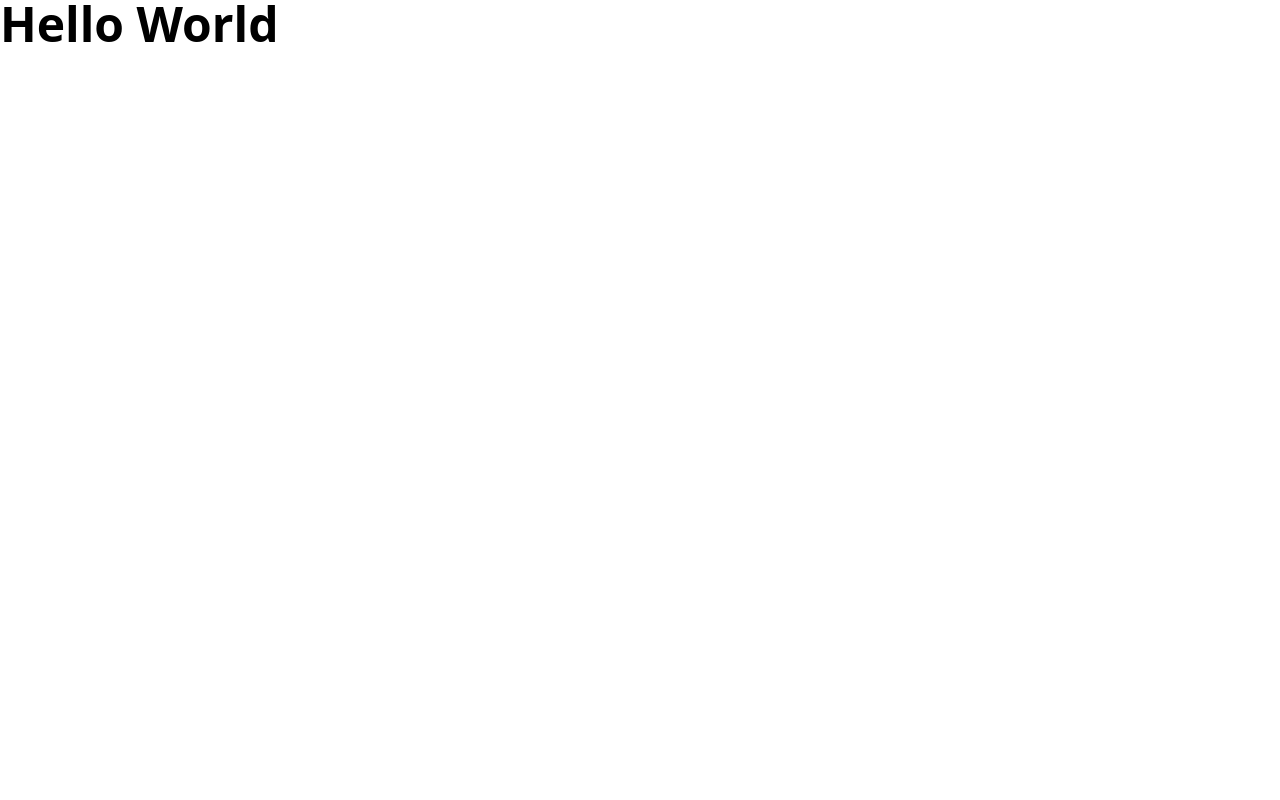
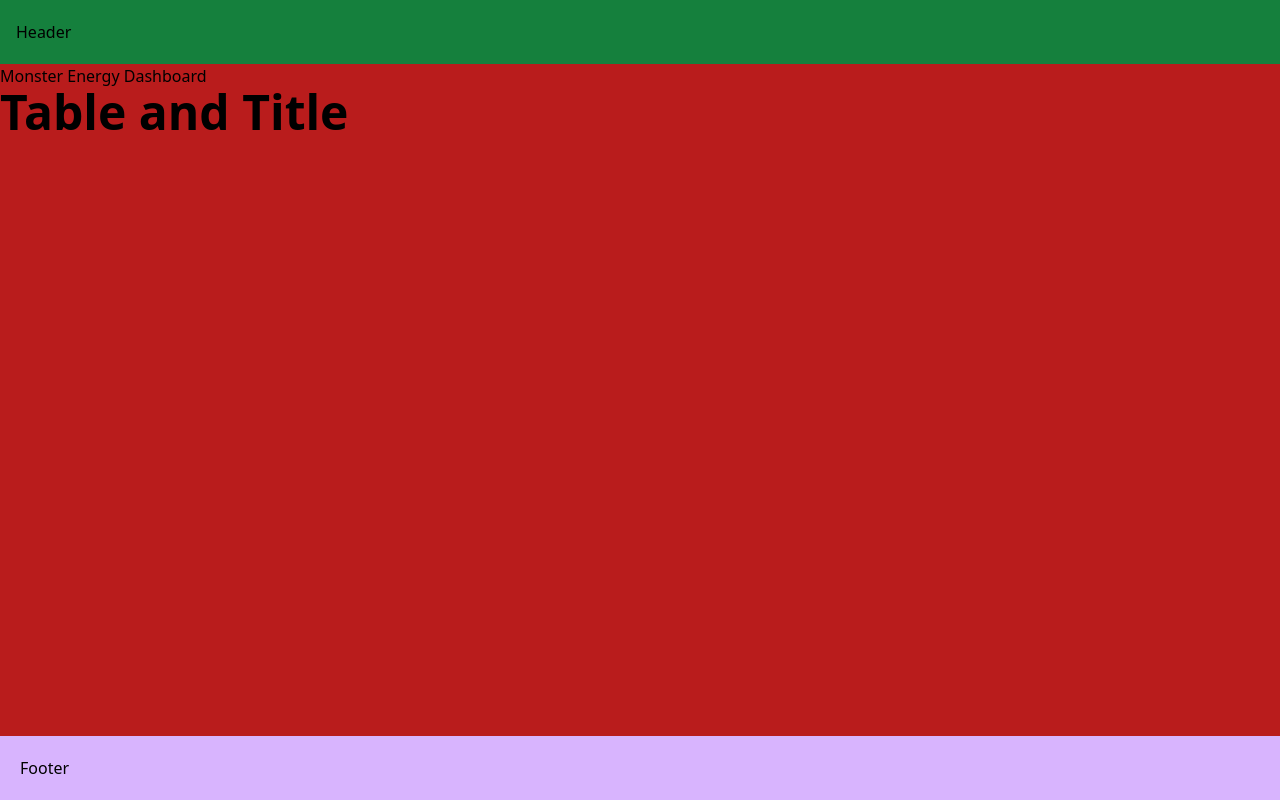
Before and after one commit to Abdu11ahi/monster-task, an Angular app: page / in a window 1280 px wide. Built offline with nearby package versions, Linux system fonts and the light colour scheme.

Commit message:
Basic page outline + new dashboard component

```diff
--- a/package.json
+++ b/package.json
@@ -10,7 +10,7 @@
   },
   "scripts": {
     "ng": "ng",
-    "start": "ng serve",
+    "start": "ng serve --watch",
     "build": "ng build",
     "watch": "ng build --watch --configuration development",
     "test": "ng test"
--- a/src/app/app.component.html
+++ b/src/app/app.component.html
@@ -1,5 +1 @@
-<main >
-  <div>
-    <h1 class="text-5xl font-bold">Hello World</h1>
-  </div>
-</main>
+<app-dashboard></app-dashboard>
--- a/src/app/app.module.ts
+++ b/src/app/app.module.ts
@@ -2,10 +2,12 @@ import { NgModule } from '@angular/core';
 import { BrowserModule } from '@angular/platform-browser';
 
 import { AppComponent } from './app.component';
+import { DashboardComponent } from './dashboard/dashboard.component';
 
 @NgModule({
   declarations: [
-    AppComponent
+    AppComponent,
+    DashboardComponent
   ],
   imports: [
     BrowserModule
--- /dev/null
+++ b/src/app/dashboard/dashboard.component.html
@@ -0,0 +1,27 @@
+<main class="flex flex-col h-screen">
+
+  <!-- header -->
+  <header class="h-16 flex items-center justify-between px-4 bg-green-700">
+    <div>
+      Header
+    </div>
+  </header>
+
+  <!-- table  and title-->
+   <Main class="flex-1 bg-red-700 overflow-auto">
+
+    <div>
+      Monster Energy Dashboard
+    </div>
+     <div id="table" >
+       <h2 class="text-5xl font-bold">Table and Title</h2>
+     </div>
+   </Main>
+
+  <!-- footer: -->
+  <footer class="h-16 flex items-center px-5 bg-purple-300">
+<div>
+  Footer
+</div>
+</footer>
+</main>
```
Also changed, not shown: src/app/dashboard/dashboard.component.ts (added, +10 -0 lines), src/app/dashboard/dashboard.component.css (added), 1 other file (tests, documents, lock files or other folders).
